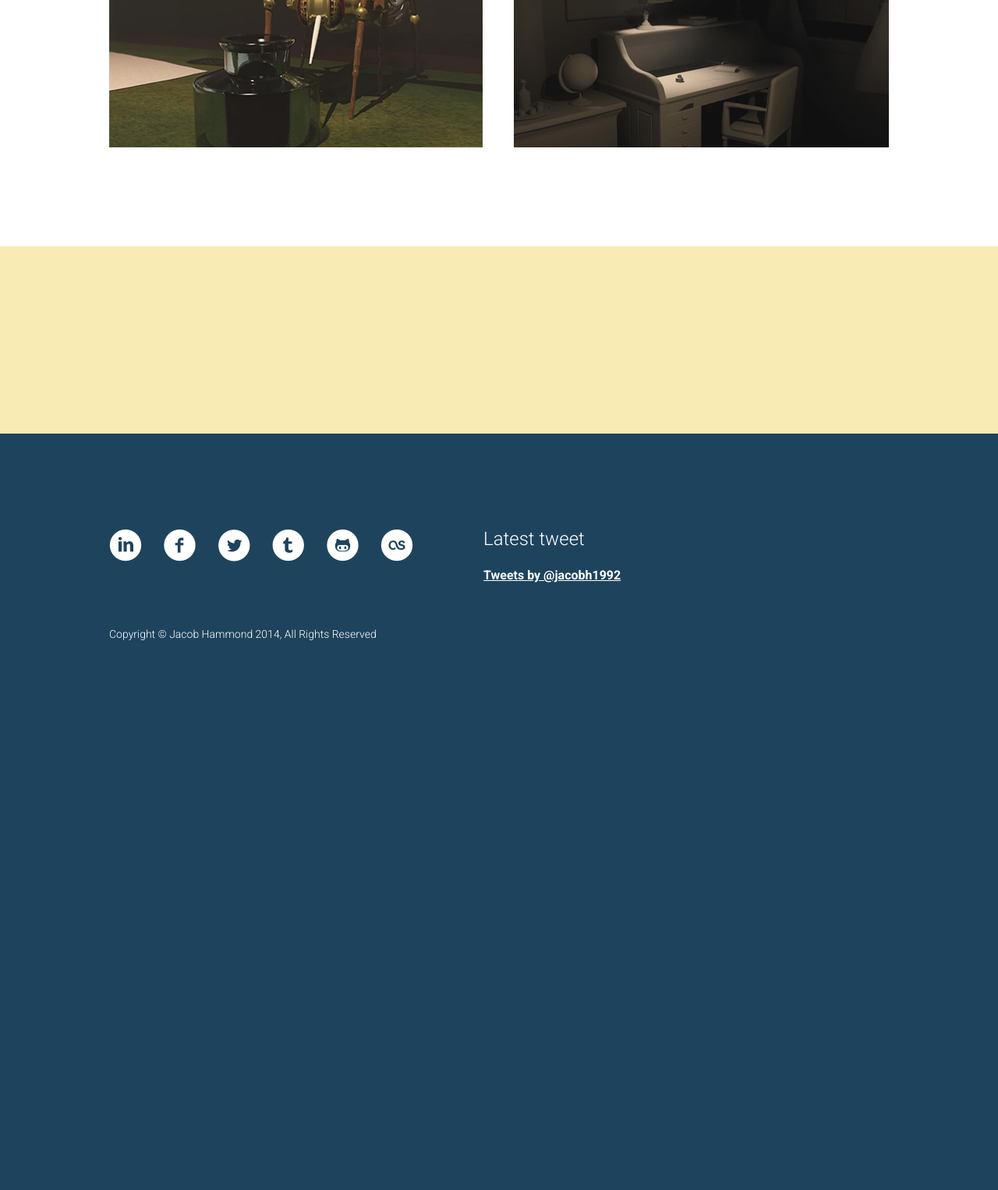
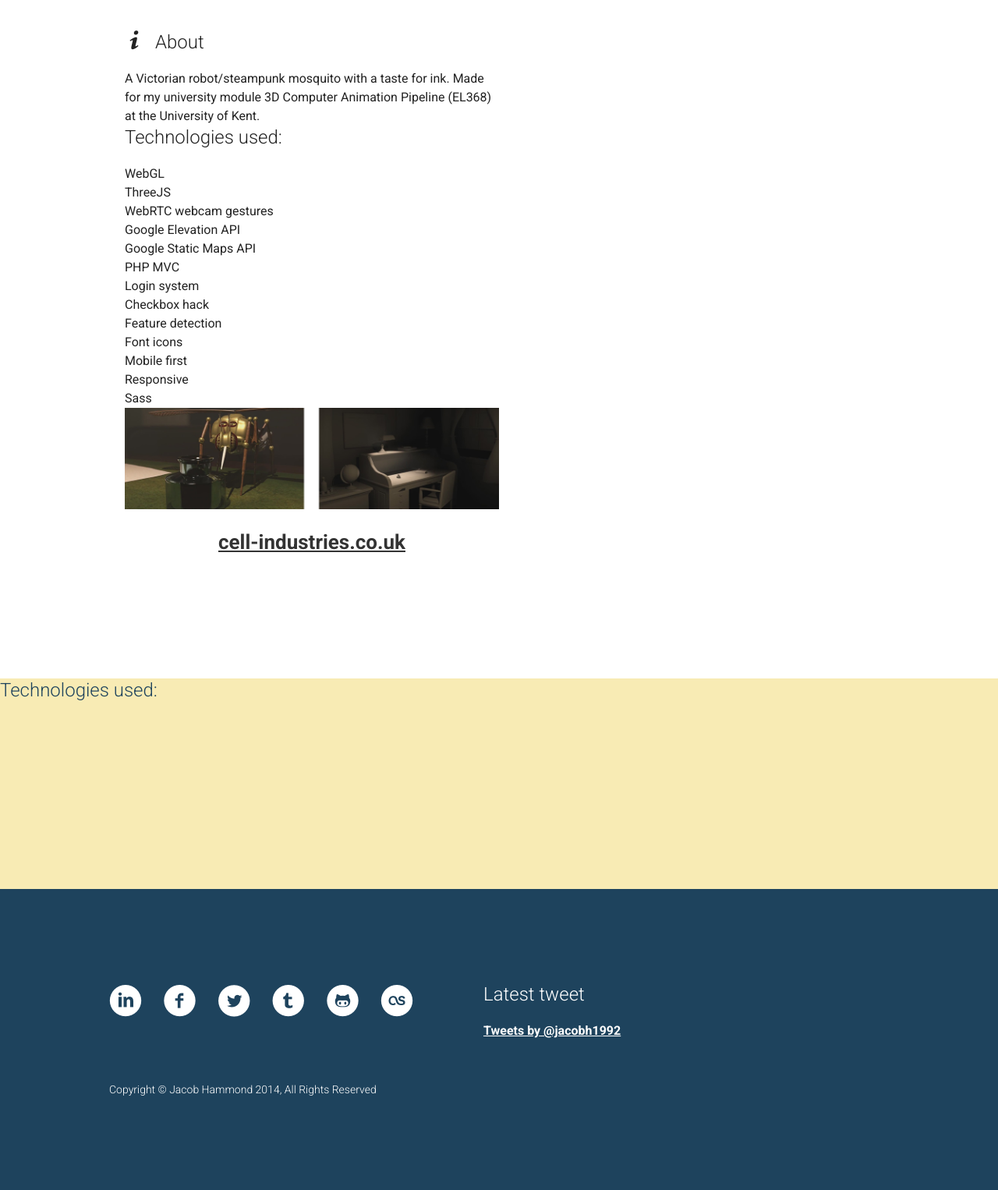
Before and after one commit to JacobH1992/jacob-hammond-portfolio, a PHP site: page /work/mosquito-animation in a window 1280 px wide. Shown: the part 1208-2734 px from the top of the page at 78% size. Before the commit the page ends 2029 px from the top, so only its background shows below. Run offline with PHP 8.4, Linux system fonts and the light colour scheme; some libraries are stand-ins or nearby versions.

Commit message:
Updated details page, added images for 3d pages

```diff
--- a/css/styles.css
+++ b/css/styles.css
@@ -150,6 +150,10 @@ article, aside, details, figcaption, figure, footer, header, hgroup, menu, nav,
   content: "\48";
 }
 
+.ico-link:before {
+  content: "\6c";
+}
+
 .ico-twitter:before {
   content: "\e605";
 }
@@ -200,6 +204,10 @@ article, aside, details, figcaption, figure, footer, header, hgroup, menu, nav,
 
 .ico-graphic:before {
   content: "\32";
+}
+
+.ico-info:before {
+  content: "\69";
 }
 
 .ico-cube:before {
@@ -596,6 +604,7 @@ nav a {
   color: inherit;
   text-decoration: inherit;
   cursor: inherit;
+  cursor: pointer;
 }
 nav a:active, nav a:focus {
   outline: none;
@@ -888,15 +897,40 @@ img {
   font-size: 1.625em;
   line-height: 1.15385em;
   padding-bottom: 20px;
+  margin-bottom: 0;
+}
+
+.details-description {
+  margin-top: 40px;
+}
+
+.details-link {
+  font-size: 1.625em;
+  line-height: 1.15385em;
+  margin-top: 20px;
+  text-align: center;
+  font-weight: 200;
 }
 
 .description-video {
+  height: 0;
+  position: relative;
   margin-bottom: 40px;
+  padding-top: 30px;
+  padding-bottom: 56.25%;
+  overflow: hidden;
 }
 
-@media (min-width: 640px) {
-  padding-bottom: 0;
+.description-video iframe,
+.description-video object,
+.description-video embed {
+  width: 100%;
+  height: 100%;
+  position: absolute;
+  top: 0;
+  left: 0;
 }
+
 .copyright {
   margin-top: 40px;
   font-size: 0.875em;
--- a/sass/_icon-font.scss
+++ b/sass/_icon-font.scss
@@ -53,6 +53,9 @@
 .ico-heart:before {
     content: "\48";
 }
+.ico-link:before {
+    content: "\6c";
+}
 .ico-twitter:before {
     content: "\e605";
 }
@@ -92,6 +95,9 @@
 .ico-graphic:before {
     content: "\32";
 }
+.ico-info:before {
+    content: "\69";
+}
 .ico-cube:before {
     content: "\34";
 }
--- a/sass/_nav.scss
+++ b/sass/_nav.scss
@@ -22,6 +22,7 @@ nav {
     }
     a {
         @include unstyled-link;
+        cursor: pointer;
     }
 }
 
--- a/sass/_page-details.scss
+++ b/sass/_page-details.scss
@@ -6,13 +6,42 @@
     h2 {
         @include adjust-font-size-to(26px);
         padding-bottom: 20px;
+        margin-bottom: 0;
     }
 }
 
+.details-description {
+    margin-top: 40px;
+}
+
+.details-link {
+    @include adjust-font-size-to(26px);
+    margin-top: 20px;
+    text-align: center;
+    font-weight: 200;
+}
+
 .description-video {
+    height: 0;
+    position: relative;
     margin-bottom: 40px;
+    padding-top: 30px;
+    padding-bottom: 56.25%;
+    overflow: hidden;
+}
+
+.description-video iframe,
+.description-video object,
+.description-video embed {
+    width: 100%;
+    height: 100%;
+    position: absolute;
+    top: 0;
+    left: 0;
 }
 
 @media ($min_bp_a) {
-    padding-bottom: 0;
 }
+
+@media ($min_bp_c) {
+}
--- a/views/details.php
+++ b/views/details.php
@@ -1,34 +1,55 @@
 <header class="blue">
-    <div class="details-header align-center section-padding">
-        <div class="half-margin">
+    <div class="align-center section-padding">
             <h1><?= $title; ?></h1>
             <h2><?= $type; ?></h2>
-        </div>
-        <div class="half-margin">
-            <p><?= $description; ?></p>
-        </div>
     </div>
 </header>
 
-<main>
+<main id="details-main">
 
     <section class="white">
         <div class="align-center section-padding">
             <?= $video; ?>
-            <img src="<?= $imgLarge1; ?>" alt="<?= $title; ?>" title="<?= $title; ?>" class="description-image"/>
+            <div class="half-margin">
+                <h3><i class="ico-info"></i>About</h3>
+                <?= $description; ?>
+                <h3>Technologies used:</h3>
+                <ul>
+                    <li>WebGL</li>
+                    <li>ThreeJS</li>
+                    <li>WebRTC webcam gestures</li>
+                    <li>Google Elevation API</li>
+                    <li>Google Static Maps API</li>
+                    <li>PHP MVC</li>
+                    <li>Login system</li>
+                    <li>Checkbox hack</li>
+                    <li>Feature detection</li>
+                    <li>Font icons</li>
+                    <li>Mobile first</li>
+                    <li>Responsive</li>
+                    <li>Sass</li>
+                </ul>
+            </div>
+            <div class="half-margin">
+                <img src="<?= $imgLarge1; ?>" alt="<?= $title; ?>" title="<?= $title; ?>" class="description-image"/>
+                <div class="details-link">
+                    <a href="htt://cell-industries.co.uk/">cell-industries.co.uk</a>
+                </div>
+            </div>
+        </div>
+    </section>
+            <div class="details-description section-content-wrapper">
+                <div class="half-margin">
+                    <h3>Technologies used:</h3>
+                </div>
+            </div>
 
-<!--             <div class="half-margin">
-                <img src="img/blank.gif" data-src="<?= $imgLarge2; ?>" alt="<?= $title; ?>" title="<?= $imgLarge2; ?>" class="lazy"/>
-                <noscript><img src="<?= $imgLarge2; ?>" alt="<?= $title; ?>" title="<?= $title; ?>"/></noscript>
-            </div> -->
-
+    <section class="yellow">
+        <div class="align-center section-padding">
 
         </div>
     </section>
 
-    <section class="yellow">
-        <div class="align-center section-padding">
-        </div>
-    </section>
+
 
 </main>
--- a/xml/work.xml
+++ b/xml/work.xml
@@ -3,11 +3,16 @@
     <item url="cell-industries">
         <icon>1</icon>
         <title>Cell Industries</title>
-        <description>Cell Industries was created as part of my Final Year Project in my final year of university. I was the lead designer and a front-end developer. The idea was to unite modern web technologies into one website.</description>
+        <description>
+            <![CDATA[
+            <p>Cell Industries was created as my Final Year Project in my final year of university with <a href="http://jalproductions.co.uk/">James Lee</a> and <a href="http://faooful.com/">Joseph Williams</a>. I was the lead designer and a front-end developer.</p>
+            <p>The idea was to unite modern web technologies in one website and use 3D and modern design techniques to enhance the visuals of the website and to experiment with new ways of interacting with the web. We used the facade of Cell Industries to allow us to use all these technologies and techniques for a single purpose.</p>
+            <p>The key feature was the 'cloning process'. By combining Google Elevation API, Google Static Maps API and ThreeJS, we automatically generate and display 3D topographical representations of real-world areas using only code.</p>
+            ]]>
+        </description>
         <img>
             <imgThumb>/img/work/web/thumb/cell-industries.jpg</imgThumb>
             <imgLarge1>/img/work/web/large/cell-industries.jpg</imgLarge1>
-            <imgLarge2>/img/work/web/large/cell-industries2.jpg</imgLarge2>
         </img>
     </item>
 
@@ -47,6 +52,7 @@
     <item url="magic-show">
         <icon>4</icon>
         <title>Magic Show</title>
+        <description>A magic show created using 3D and compositing software and a green screen. Made for my university module Visual Effects and Compositing (EL635) at the University of Kent.</description>
         <video>
             <![CDATA[
             <div class="description-video">
@@ -56,6 +62,7 @@
         </video>
         <img>
             <imgThumb>/img/work/3d/thumb/magic-show.jpg</imgThumb>
+            <imgLarge1>/img/work/3d/large/magic-show.jpg</imgLarge1>
         </img>
     </item>
 
@@ -70,8 +77,10 @@
     <item url="mickeys-rockin-roadshow">
         <icon>1</icon>
         <title>Mickeys Rockin' Roadshow</title>
+        <description>A competition page build for Disney Live! Mickey's Rockin' Road Show. I was tasked with designing and coding the page whilst adhering to Disney's style guides.</description>
         <img>
             <imgThumb>/img/work/web/thumb/mickeysrockinroadshow.jpg</imgThumb>
+            <imgLarge1>/img/work/web/large/mickeysrockinroadshow.jpg</imgLarge1>
         </img>
     </item>
 
@@ -142,6 +151,7 @@
     <item url="robot">
         <icon>4</icon>
         <title>Medi Robot</title>
+        <description>A 3D robot animation and my second ever 3D animation. Made for my university module Virtual Worlds and 3D Modelling (EL635) at the University of Kent.</description>
         <video>
             <![CDATA[
             <div class="description-video">
@@ -151,6 +161,7 @@
         </video>
         <img>
             <imgThumb>/img/work/3d/thumb/robot.jpg</imgThumb>
+            <imgLarge1>/img/work/3d/large/robot.jpg</imgLarge1>
         </img>
     </item>
 
@@ -173,6 +184,7 @@
     <item url="spaceship-race">
         <icon>4</icon>
         <title>Spaceship Race</title>
+        <description>My first attempt at 3D Modelling and Animation. Made during my second year of university.</description>
         <video>
             <![CDATA[
             <div class="description-video">
@@ -182,6 +194,7 @@
         </video>
         <img>
             <imgThumb>/img/work/3d/thumb/spaceshiprace.jpg</imgThumb>
+            <imgLarge1>/img/work/3d/large/spaceshiprace.jpg</imgLarge1>
         </img>
     </item>
 
```
Also changed, not shown: fonts/Jacob-Hammond-Icon-Font.ttf, fonts/Jacob-Hammond-Icon-Font.woff, img/work/3d/large/magic-show.jpg (added), img/work/3d/large/robot.jpg (added), img/work/3d/large/spaceshiprace.jpg (added), img/work/web/large/cell-industries.jpg, img/work/web/large/mickeysrockinroadshow.jpg (added), 3 other files.
